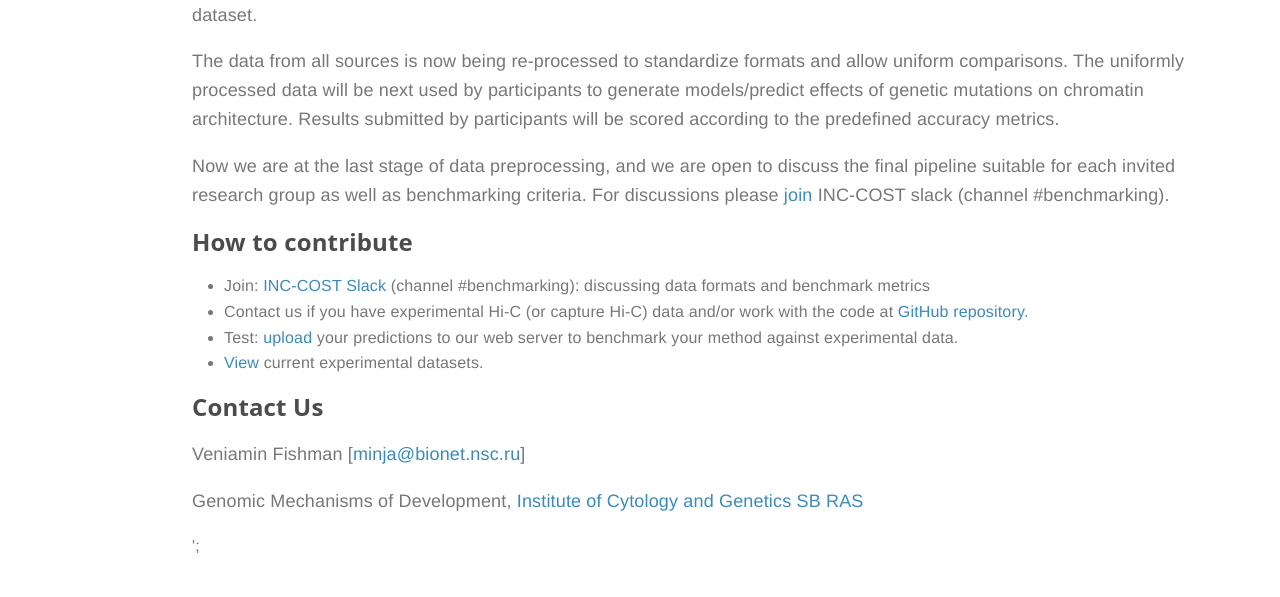
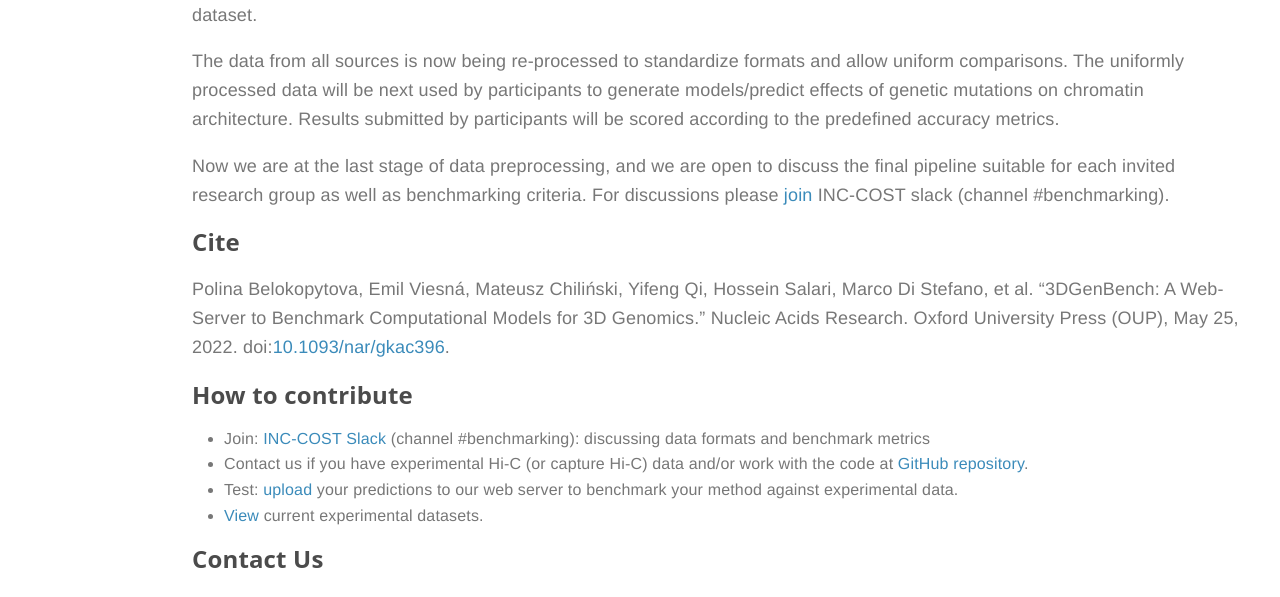
Before and after one commit to genomech/3DGenBench, a PHP site: page / in a window 1280 px wide. Shown: the part 1063-1660 px from the top of the page. Run offline with PHP 8.4, Linux system fonts and the light colour scheme; some libraries are stand-ins or nearby versions.

Commit message:
add cite

```diff
--- a/index.php
+++ b/index.php
@@ -23,6 +23,10 @@ If you have generated 3C-data describing changes of chromatin architecture cause
 
 <p>Now we are at the last stage of data preprocessing, and we are open to discuss the final pipeline suitable for each invited research group as well as benchmarking criteria. For discussions please <a href="https://join.slack.com/t/inc-cost/shared_invite/zt-xg9kj029-XELkAXaOSZisH_Zk9Iuigw" target="blank">join</a> INC-COST slack (channel #benchmarking).</p>
 
+<h2>Cite</h2>
+
+<p>Polina Belokopytova, Emil Viesná, Mateusz Chiliński, Yifeng Qi, Hossein Salari, Marco Di Stefano, et al. “3DGenBench: A Web-Server to Benchmark Computational Models for 3D Genomics.” Nucleic Acids Research. Oxford University Press (OUP), May 25, 2022. doi:<a href="https://doi.org/10.1093/nar/gkac396" target="_blank">10.1093/nar/gkac396</a>.</p>
+
 <h2>How to contribute</h2>
 
 <ul>
```
